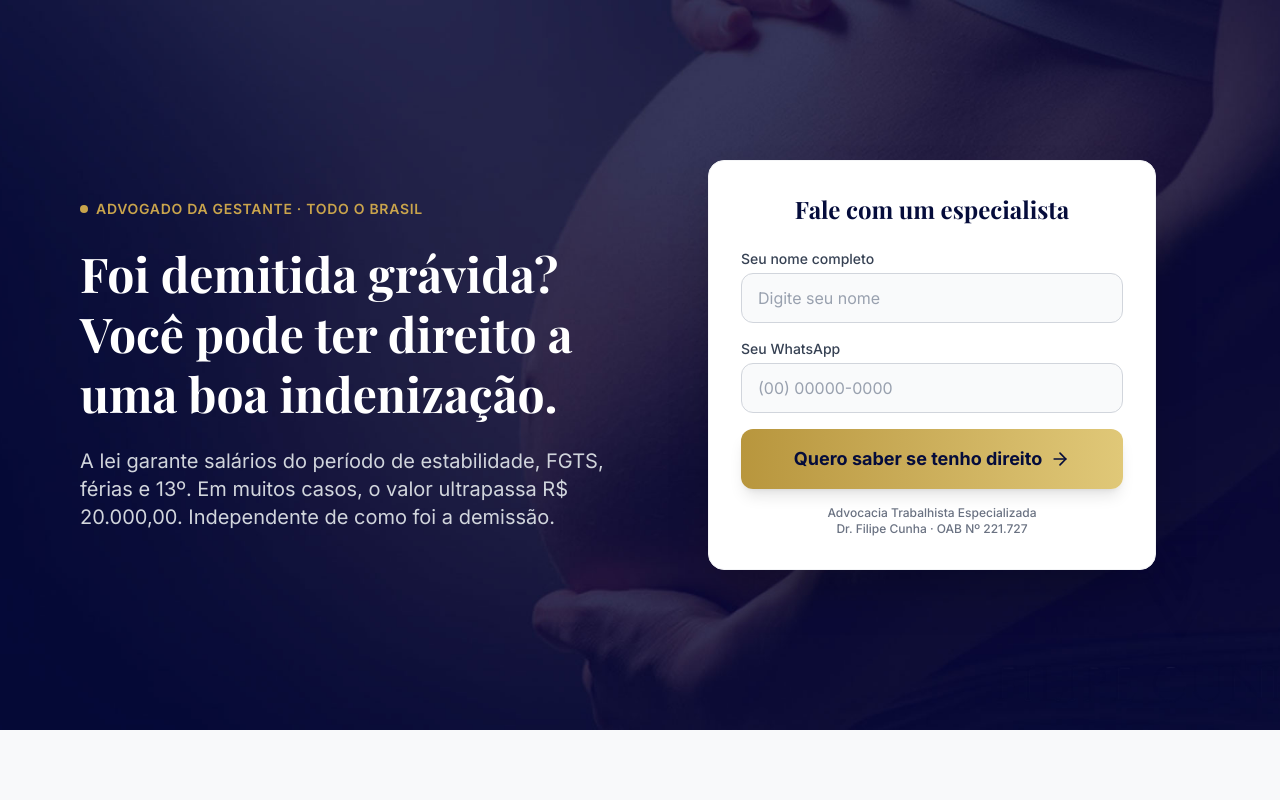
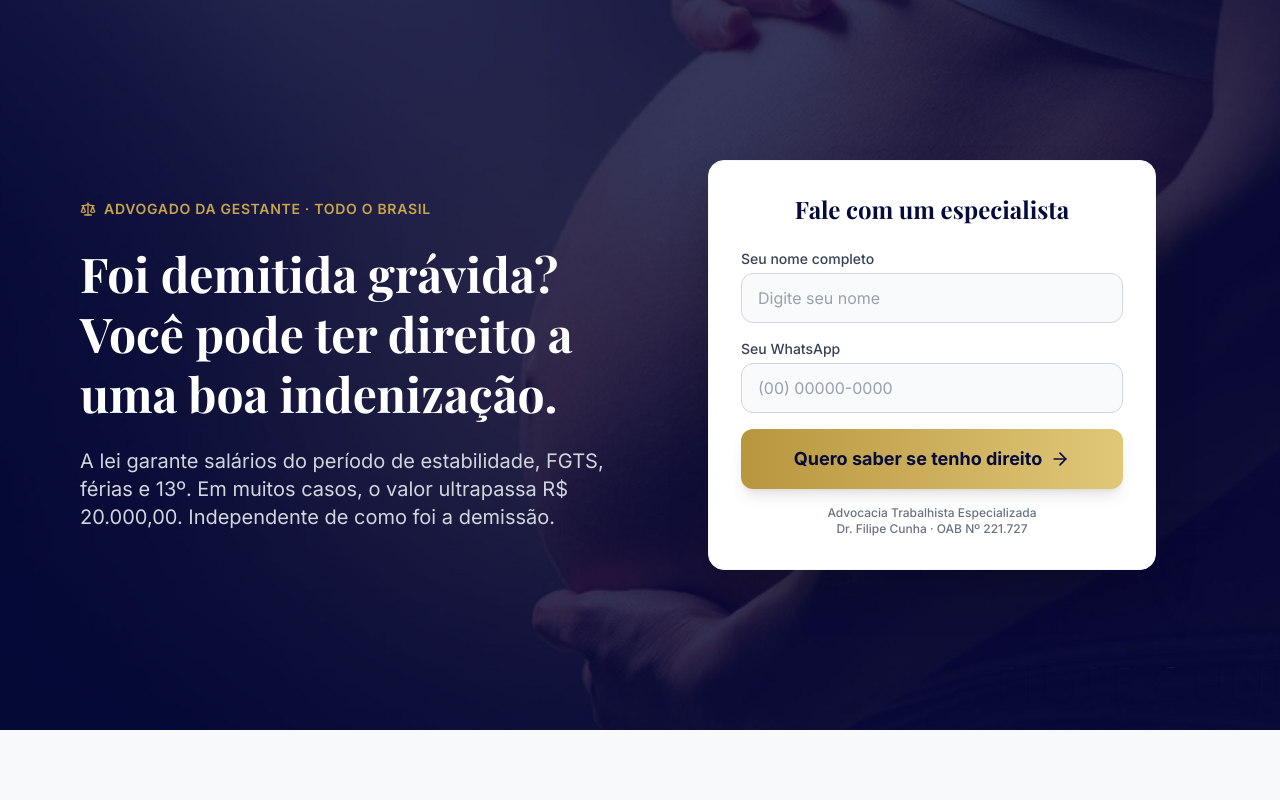
Before and after one commit to caiomvigreja-tech/direito-trabalhista-gestante, a React (Vite) app: page / in a window 1280 px wide. Shown: the top 800 px of the page. Built offline with nearby package versions, Linux system fonts and the light colour scheme; a web font is replaced by a local one.

Commit message:
feat: introduce Scale icon from lucide-react and replace placeholder div in hero banner.

```diff
--- a/src/App.tsx
+++ b/src/App.tsx
@@ -19,6 +19,7 @@ import {
   Lock,
   MapPin,
   Globe,
+  Scale,
   X
 } from 'lucide-react';
 
@@ -166,7 +167,7 @@ export default function App() {
         <div className="max-w-6xl mx-auto grid md:grid-cols-2 gap-12 items-center relative z-10 py-24 md:py-40 px-4 w-full">
           <div className="space-y-6 text-white text-center md:text-left">
             <div className="flex items-center justify-center md:justify-start space-x-2 text-[#C9A44C] font-semibold tracking-wider text-sm uppercase">
-              <div className="w-2 h-2 rounded-full bg-[#C9A44C]" />
+              <Scale className="w-4 h-4" />
               <span>Advogado da Gestante · Todo o Brasil</span>
             </div>
             <h1 className="font-serif text-3xl md:text-4xl lg:text-5xl font-bold leading-tight">
```
